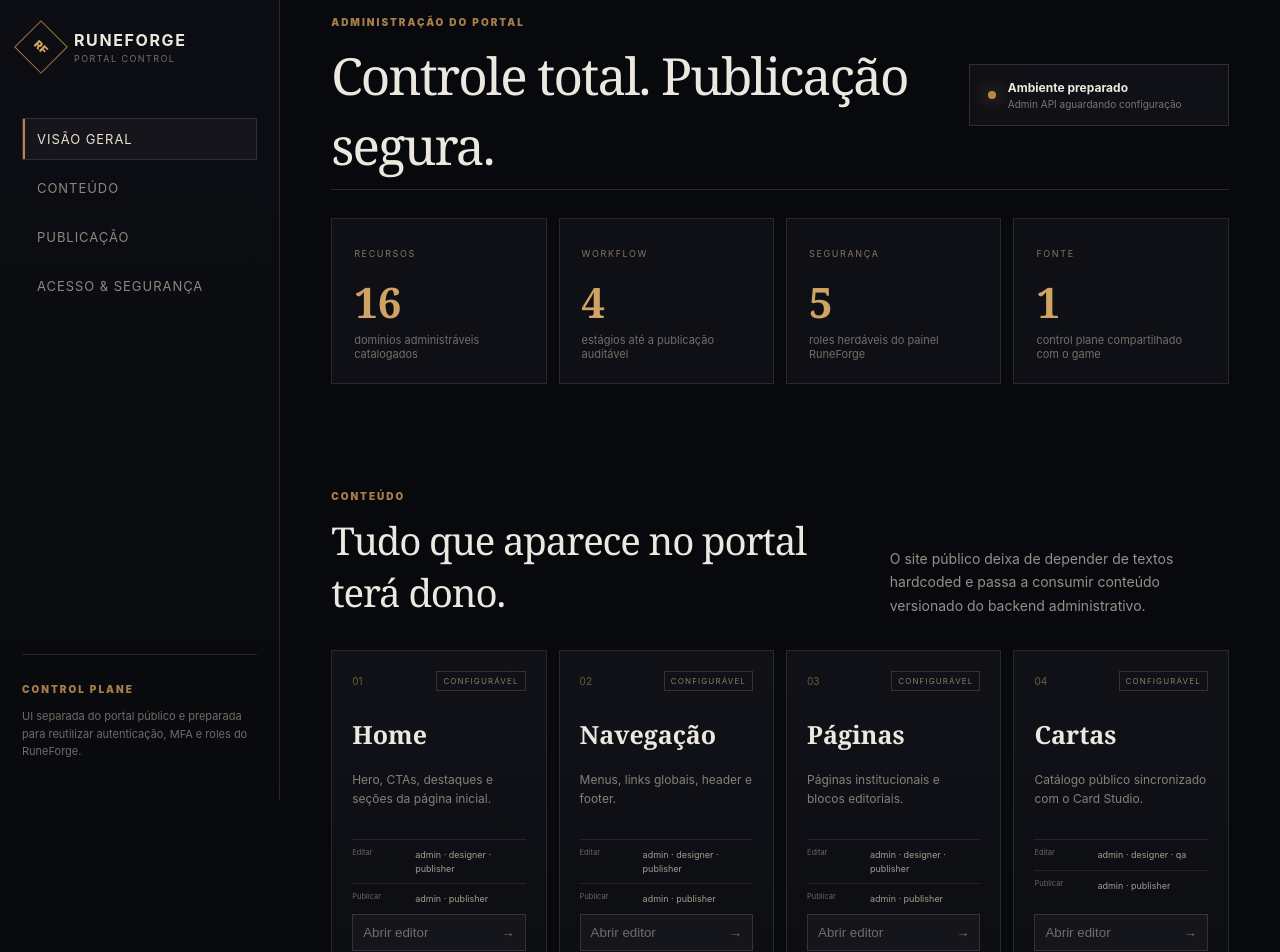
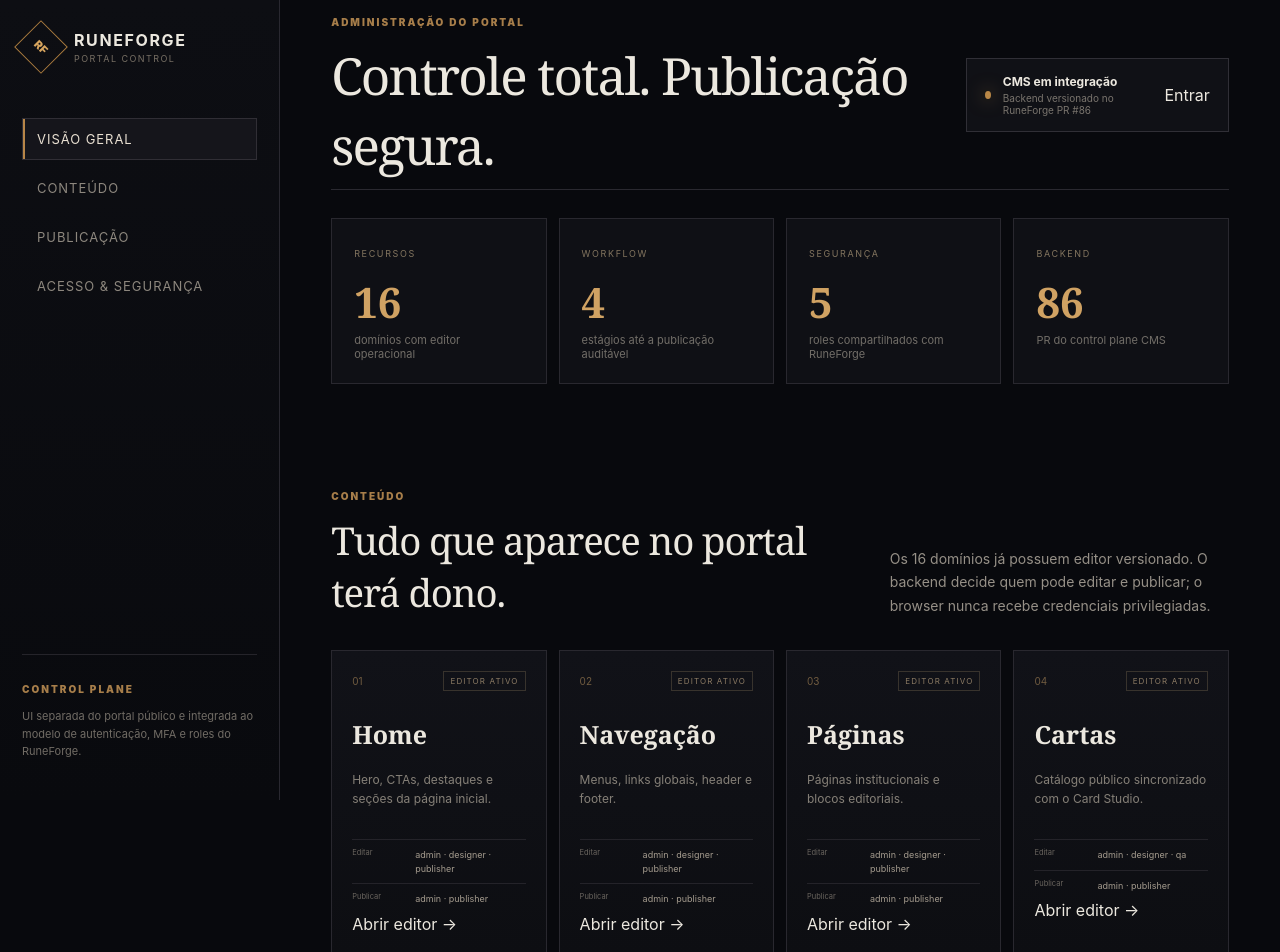
Before and after one commit to EntropiaEKaos/SiteRuneForged, a Next.js app: page /admin in a window 1280 px wide. Shown: the top 952 px of the page. Built offline with nearby package versions, Linux system fonts and the light colour scheme.

Commit message:
feat: activate all Portal Control resource editors

```diff
--- a/src/app/admin/page.tsx
+++ b/src/app/admin/page.tsx
@@ -24,48 +24,48 @@ export default function PortalAdminPage() {
         </nav>
         <div className={styles.sidebarFoot}>
           <span>CONTROL PLANE</span>
-          <p>UI separada do portal público e preparada para reutilizar autenticação, MFA e roles do RuneForge.</p>
+          <p>UI separada do portal público e integrada ao modelo de autenticação, MFA e roles do RuneForge.</p>
         </div>
       </aside>
 
       <section className={styles.workspace}>
         <header className={styles.topbar}>
           <div><span className={styles.kicker}>ADMINISTRAÇÃO DO PORTAL</span><h1>Controle total. Publicação segura.</h1></div>
-          <div className={styles.operator}><span className={styles.statusDot}/><div><strong>Ambiente preparado</strong><small>Admin API aguardando configuração</small></div></div>
+          <div className={styles.operator}><span className={styles.statusDot}/><div><strong>CMS em integração</strong><small>Backend versionado no RuneForge PR #86</small></div><a className={styles.operatorLink} href="/admin/login">Entrar</a></div>
         </header>
 
         <section id="overview" className={styles.overview}>
-          <article><span>RECURSOS</span><strong>{portalResources.length}</strong><p>domínios administráveis catalogados</p></article>
+          <article><span>RECURSOS</span><strong>{portalResources.length}</strong><p>domínios com editor operacional</p></article>
           <article><span>WORKFLOW</span><strong>4</strong><p>estágios até a publicação auditável</p></article>
-          <article><span>SEGURANÇA</span><strong>5</strong><p>roles herdáveis do painel RuneForge</p></article>
-          <article><span>FONTE</span><strong>1</strong><p>control plane compartilhado com o game</p></article>
+          <article><span>SEGURANÇA</span><strong>5</strong><p>roles compartilhados com RuneForge</p></article>
+          <article><span>BACKEND</span><strong>86</strong><p>PR do control plane CMS</p></article>
         </section>
 
         <section id="content" className={styles.section}>
-          <div className={styles.sectionHead}><div><span className={styles.kicker}>CONTEÚDO</span><h2>Tudo que aparece no portal terá dono.</h2></div><p>O site público deixa de depender de textos hardcoded e passa a consumir conteúdo versionado do backend administrativo.</p></div>
+          <div className={styles.sectionHead}><div><span className={styles.kicker}>CONTEÚDO</span><h2>Tudo que aparece no portal terá dono.</h2></div><p>Os 16 domínios já possuem editor versionado. O backend decide quem pode editar e publicar; o browser nunca recebe credenciais privilegiadas.</p></div>
           <div className={styles.resourceGrid}>
             {portalResources.map((resource, index) => (
               <article className={styles.resourceCard} key={resource.key}>
-                <div className={styles.resourceTop}><span>{String(index + 1).padStart(2, "0")}</span><em>CONFIGURÁVEL</em></div>
+                <div className={styles.resourceTop}><span>{String(index + 1).padStart(2, "0")}</span><em>EDITOR ATIVO</em></div>
                 <h3>{resource.label}</h3>
                 <p>{resource.description}</p>
                 <div className={styles.roleRow}><small>Editar</small><span>{resource.ownerRoles.join(" · ")}</span></div>
                 <div className={styles.roleRow}><small>Publicar</small><span>{resource.publishRoles.join(" · ")}</span></div>
-                <button type="button" disabled aria-label={`Editor de ${resource.label} aguardando API de persistência`}>Abrir editor <span>→</span></button>
+                <a className={styles.editorLink} href={`/admin/${resource.key}`}>Abrir editor <span>→</span></a>
               </article>
             ))}
           </div>
         </section>
 
         <section id="publishing" className={styles.section}>
-          <div className={styles.sectionHead}><div><span className={styles.kicker}>PIPELINE EDITORIAL</span><h2>Editar não significa publicar.</h2></div><p>Produção fica protegida por papéis, validação e histórico. O próximo backend conecta estes estados às versões e auditoria já existentes no RuneForge.</p></div>
+          <div className={styles.sectionHead}><div><span className={styles.kicker}>PIPELINE EDITORIAL</span><h2>Editar não significa publicar.</h2></div><p>Produção fica protegida por papéis, validação e histórico. Cada mudança gera uma nova versão e uma entrada de auditoria no control plane.</p></div>
           <div className={styles.workflow}>
             {workflow.map(([number, title, text]) => <article key={title}><span>{number}</span><h3>{title}</h3><p>{text}</p></article>)}
           </div>
         </section>
 
         <section id="security" className={styles.security}>
-          <div><span className={styles.kicker}>SEGURANÇA</span><h2>Um único sistema de operadores.</h2><p>Não haverá uma segunda base de usuários administrativos. O Portal Control foi desenhado para trabalhar com os papéis <b>admin</b>, <b>designer</b>, <b>qa</b>, <b>liveops</b> e <b>publisher</b> já usados pelo RuneForge, preservando MFA, step-up e auditoria no control plane.</p></div>
+          <div><span className={styles.kicker}>SEGURANÇA</span><h2>Um único sistema de operadores.</h2><p>Não haverá uma segunda base de usuários administrativos. O Portal Control trabalha com os papéis <b>admin</b>, <b>designer</b>, <b>qa</b>, <b>liveops</b> e <b>publisher</b> já usados pelo RuneForge, preservando MFA, sessão HttpOnly e auditoria no control plane.</p></div>
           <div className={styles.securityStack}><span>ADMIN</span><span>DESIGNER</span><span>QA</span><span>LIVEOPS</span><span>PUBLISHER</span></div>
         </section>
 
```
